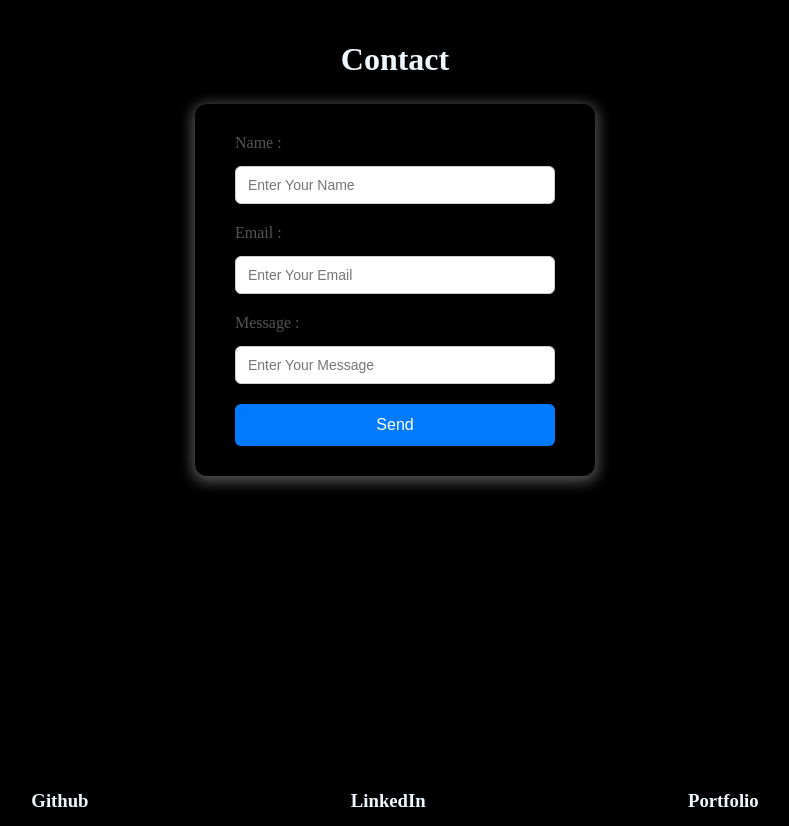
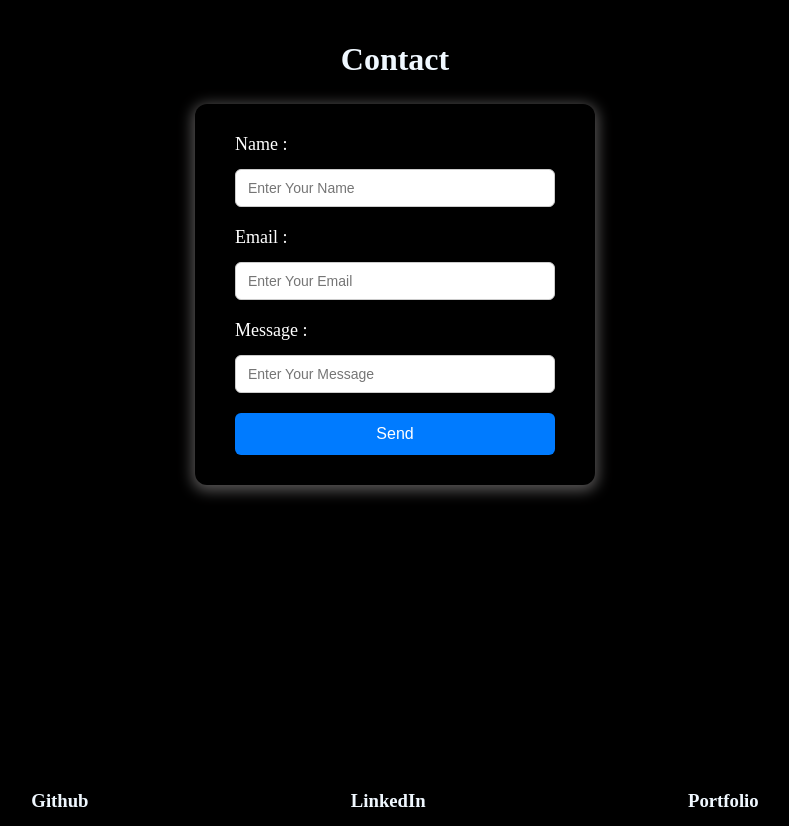
Before and after one commit to Paramesh-Kumar-2004/VP_Portfolio-2, a React (Create React App) app: page / in a window 1280 px wide. Shown: the part 4240-5066 px from the top of the page, without its empty margins (245-1034 px from the left). Built offline with nearby package versions, Linux system fonts and the light colour scheme.

Commit message:
Updating The Feedback Component CSS

```diff
--- a/src/Styles/Contact.css
+++ b/src/Styles/Contact.css
@@ -17,7 +17,8 @@
 
 .label {
     font-weight: 500;
-    color: #555;
+    color: white;
+    font-size: large;
     margin-bottom: 6px;
     display: inline-block;
 }
```
